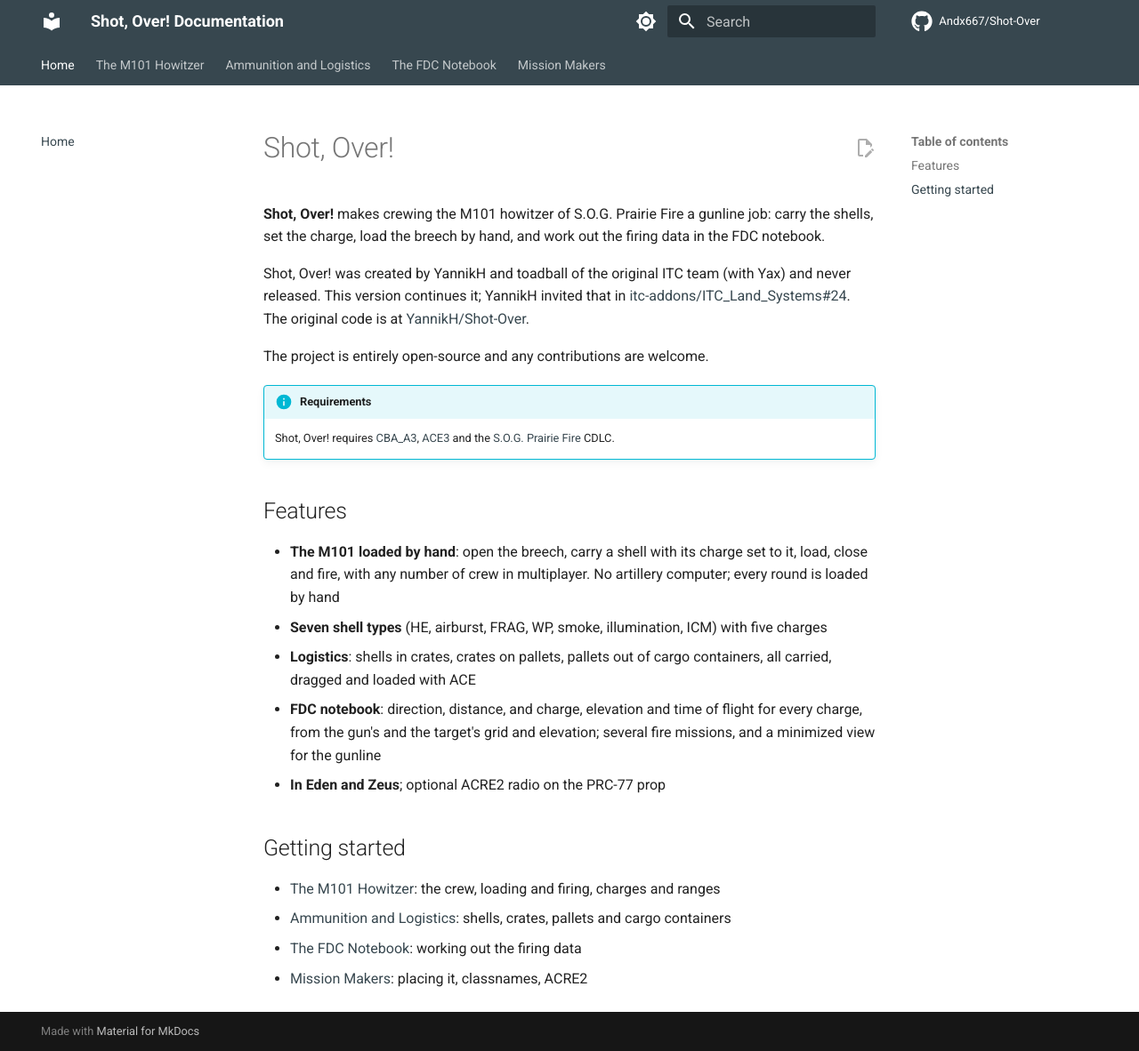
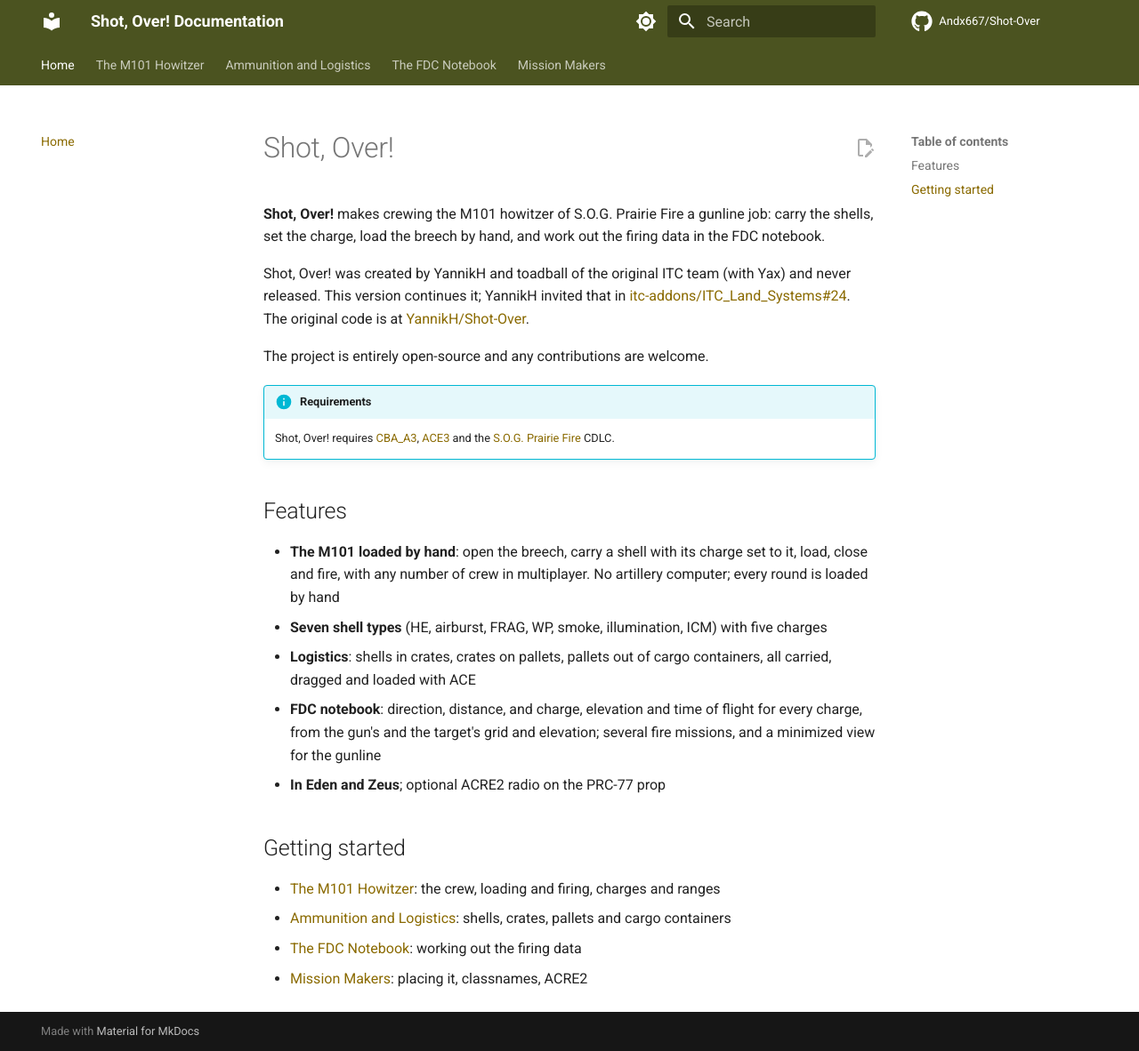
Before and after one commit to YannikH/Shot-Over, an MkDocs documentation site: the page built from docs/index.md, in a window 1280 px wide and 1182 px high. Shown: the whole window at 89% size. Built offline with MkDocs 1.6.1 and Material for MkDocs 9.7.7, drawn with Linux system fonts in a browser that asks for light colours; plug-ins that fetch from the network failed and are left out; comment, search, counter and statistics services are not loaded.

Commit message:
Docs - Change colours to olive drab and stencil yellow
Co-Authored-By: Claude Opus 5.5 <noreply@anthropic.com>

```diff
--- a/docs/stylesheets/extra.css
+++ b/docs/stylesheets/extra.css
@@ -1,15 +1,18 @@
-/* TEMPLATE: set the brand color of the mod. Header text is fixed white, so light mode
-   needs a dark enough primary for contrast; dark mode gets the brighter accent. */
+/* Olive drab and stencil yellow, after the markings on US artillery shells of the era.
+   Header text is fixed white (8.2:1 on olive drab). Link colours differ per scheme so both
+   meet WCAG AA: dark yellow on white (5.1:1), bright yellow on slate (8.0:1). */
 :root {
-  --md-primary-fg-color: #37474F;
-  --md-primary-fg-color--light: #78909C;
-  --md-primary-fg-color--dark: #263238;
+  --md-primary-fg-color: #4B5320;
+  --md-primary-fg-color--light: #6B7339;
+  --md-primary-fg-color--dark: #353B16;
 }
 
 [data-md-color-scheme="default"] {
-  --md-accent-fg-color: #37474F;
+  --md-typeset-a-color: #8A6A00;
+  --md-accent-fg-color: #6E5500;
 }
 
 [data-md-color-scheme="slate"] {
-  --md-accent-fg-color: #78909C;
+  --md-typeset-a-color: #E0B000;
+  --md-accent-fg-color: #F0C830;
 }
```
